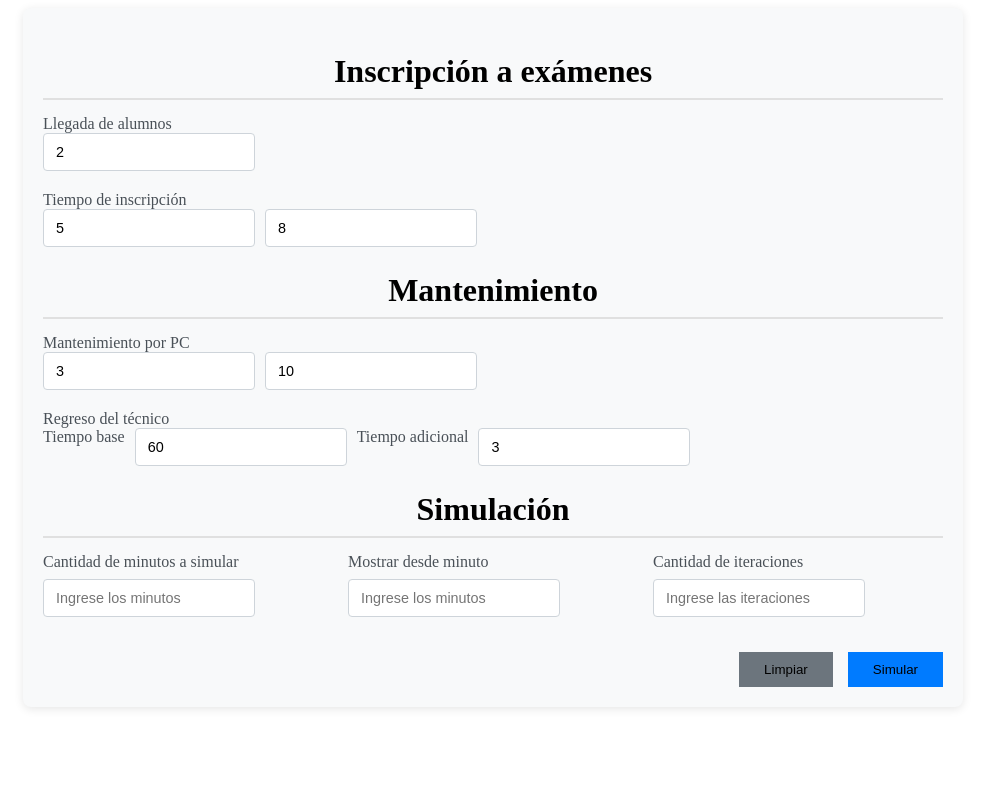
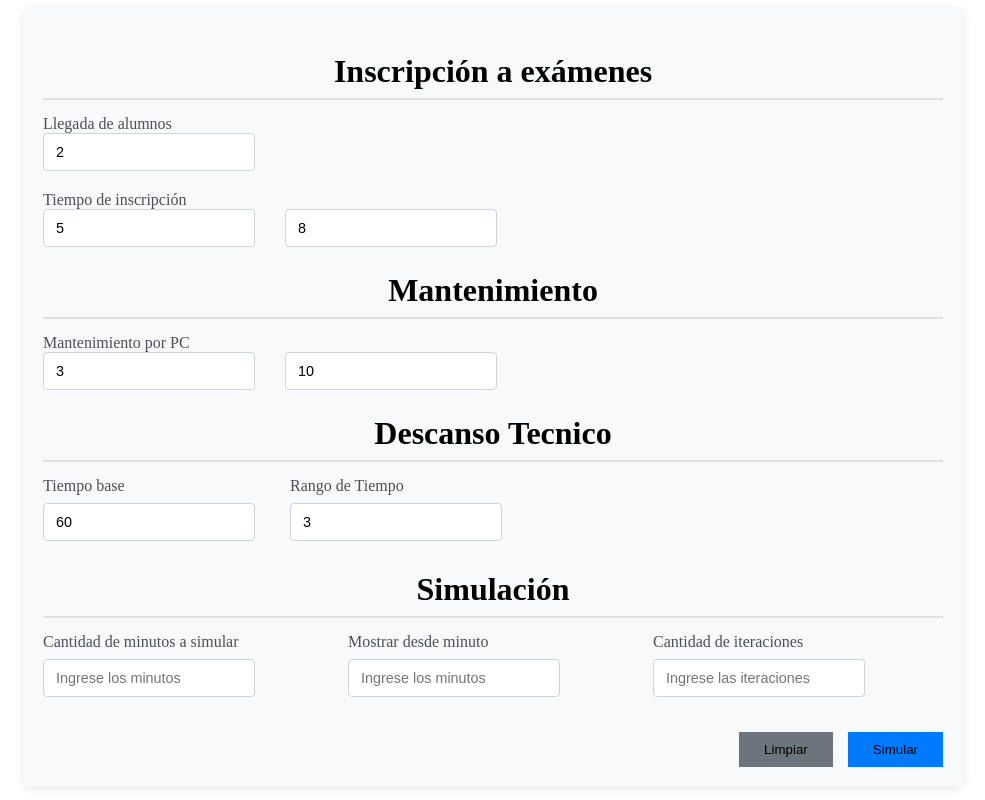
Before and after one commit to DevGabrielOcampo/Tp4-Simulacion, a React (Create React App) app in the folder Frontend/: page / in a window 1280 px wide. Shown: the whole page, without its empty margins (147-1132 px from the left). Built offline with nearby package versions, Linux system fonts and the light colour scheme.

Commit message:
Algunas correcciones Front

```diff
--- a/Frontend/src/components/ObtenerSimulacion/ObtenerSimulacion.css
+++ b/Frontend/src/components/ObtenerSimulacion/ObtenerSimulacion.css
@@ -42,6 +42,7 @@
     border: 1px solid #ced4da;
     padding: 10px 12px;
     font-size: 0.9rem;
+    margin-right: 20px;
 }
 
 .caja-inputs:focus {
--- a/Frontend/src/components/ObtenerSimulacion/ObtenerSimulacion.js
+++ b/Frontend/src/components/ObtenerSimulacion/ObtenerSimulacion.js
@@ -117,17 +117,18 @@
             .required("Se necesita ingresar el rango de minutos")
             .min(0, "Debe ser mayor o igual a 0")
             .test(
-                'minutosRangoTecnico-lessThanOrEqualTo-minutosBaseTecnico',
-                'El "Tiempo adicional" no puede ser mayor que el "Tiempo base"',
+              'minutosRangoTecnico-lessThan-minutosBaseTecnico',
+              'El "Rango de Tiempo" debe ser menor que el "Tiempo base"',
               function (value) {
                 const { minutosBaseTecnico } = this.parent;
                 // Solo validar si ambos campos tienen un valor numérico
                 if (value !== undefined && minutosBaseTecnico !== undefined) {
-                        return value <= minutosBaseTecnico;
+                  return value < minutosBaseTecnico; // cambio clave: < en vez de <=
                 }
                 return true; // Si alguno no tiene valor, la validación pasa (ya Required lo maneja)
               }
             ),
+
     });
 
 
@@ -283,13 +284,13 @@
                         </Col>
                     </Row>
 
+                    <h1>Descanso Tecnico</h1>
                     {/* Regreso del técnico */}
-                    <Row >
-                        <Col md="6">
-                            <Form.Label>Regreso del técnico</Form.Label>
-                            <InputGroup className="opcionales">
-                                <Form.Label>Tiempo base</Form.Label>
-                                <FormControl
+
+                    <Row className='seccion-simulacion'> {/* Usamos la misma clase que en Simulación */}
+                    <Col md={6}>
+                        <Form.Label className='subtitulo'>Tiempo base</Form.Label>
+                        <Form.Control
                         className='caja-inputs'
                         type="number"
                         name="minutosBaseTecnico"
@@ -298,8 +299,14 @@
                         onChange={handleChange}
                         isInvalid={touched.minutosBaseTecnico && !!errors.minutosBaseTecnico}
                         />
-                                <Form.Label>Tiempo adicional</Form.Label>
-                                <FormControl
+                        <Form.Control.Feedback type="invalid" className='errores'>
+                        {errors.minutosBaseTecnico}
+                        </Form.Control.Feedback>
+                    </Col>
+
+                    <Col md={6}>
+                        <Form.Label className='subtitulo'>Rango de Tiempo</Form.Label>
+                        <Form.Control
                         className='caja-inputs'
                         type="number"
                         name="minutosRangoTecnico"
@@ -308,12 +315,20 @@
                         onChange={handleChange}
                         isInvalid={touched.minutosRangoTecnico && !!errors.minutosRangoTecnico}
                         />
-                            </InputGroup>
-                            {/* Mostrar errores para el grupo de tiempos del técnico */}
-                            {(touched.minutosBaseTecnico && errors.minutosBaseTecnico) || (touched.minutosRangoTecnico && errors.minutosRangoTecnico) ? (
-                                <div className="errores d-block">{errors.minutosBaseTecnico || errors.minutosRangoTecnico}</div>
+                        <Form.Control.Feedback type="invalid" className='errores'>
+                        {errors.minutosRangoTecnico}
+                        </Form.Control.Feedback>
+                    </Col>
+
+                    {/* Mostrar errores para el grupo de tiempos del técnico si no están individualizados */}
+                    {(touched.minutosBaseTecnico && errors.minutosBaseTecnico) ||
+                    (touched.minutosRangoTecnico && errors.minutosRangoTecnico) ? (
+                        <Col md={12}>
+                        <div className="errores d-block">
+                            {errors.minutosBaseTecnico || errors.minutosRangoTecnico}
+                        </div>
+                        </Col>
                     ) : null}
-                        </Col>
                     </Row>
 
 
--- a/package.json
+++ /dev/null
@@ -1,6 +0,0 @@
-{
-  "dependencies": {
-    "bootstrap": "^5.3.6",
-    "react-bootstrap": "^2.10.10"
-  }
-}
```
Also changed, not shown: Frontend/src/components/TablaSimulacion/TablaSimulacion.js (+31 -32 lines), 1 other file (tests, documents, lock files or other folders). Lines whose indentation alone changed are shown as unchanged.
